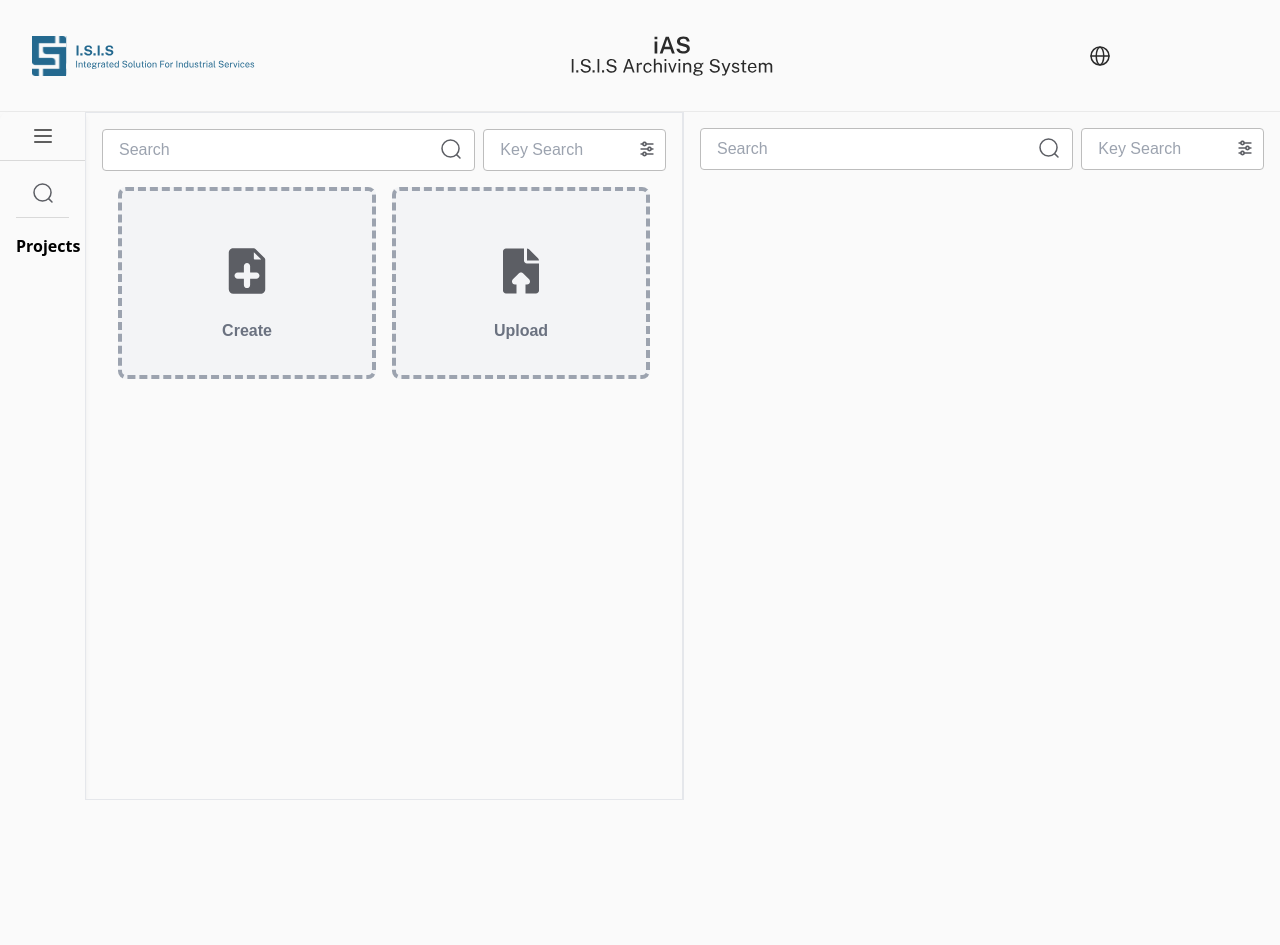
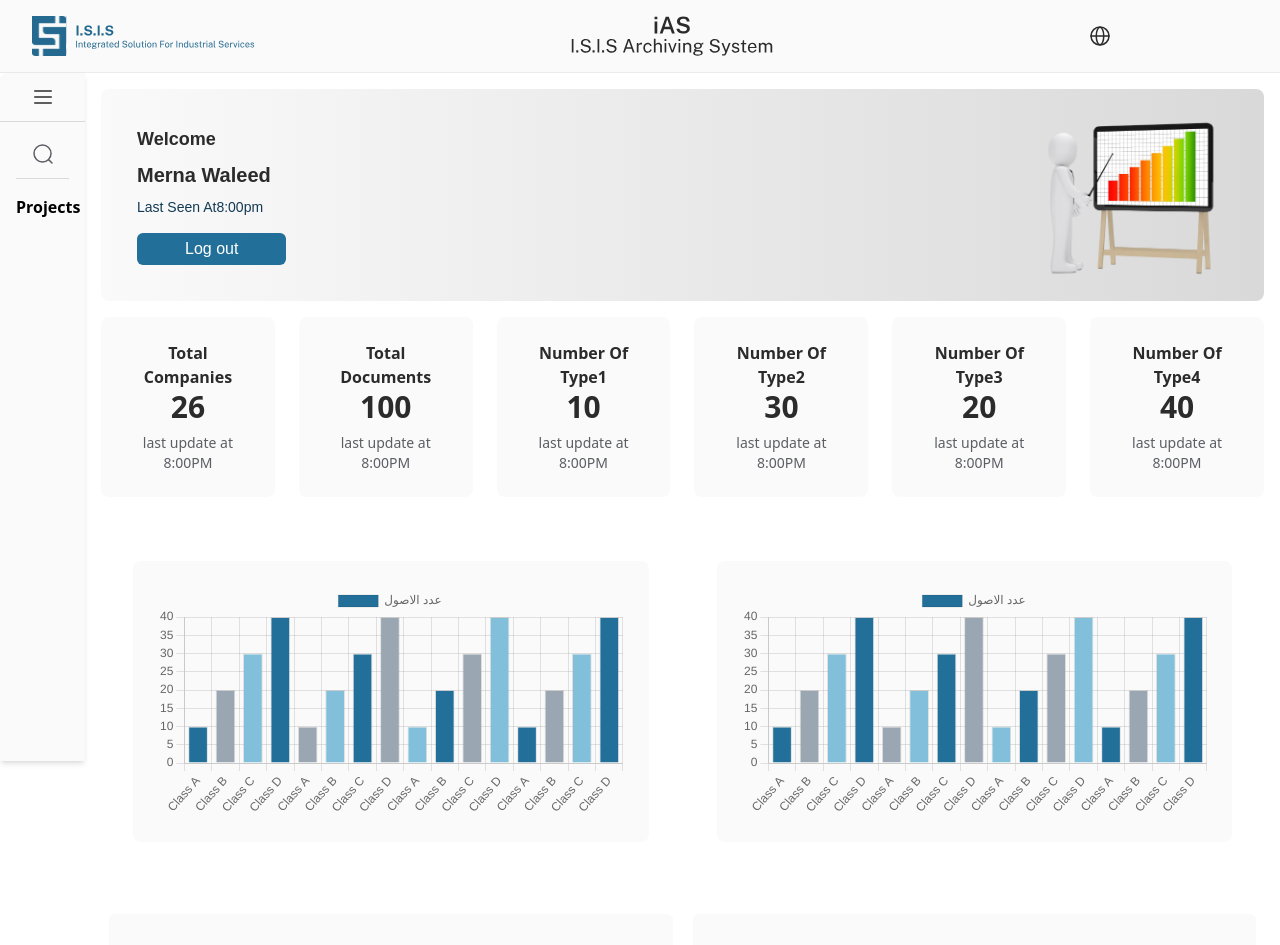
Before and after one commit to AyaElzoghby/Archive, a React (Vite) app: page / in a window 1280 px wide. Shown: the top 945 px of the page. Before the commit the page ends 800 px from the top, so only its background shows below. Built offline with nearby package versions, Linux system fonts and the light colour scheme.

Commit message:
Add WelcomePage

```diff
--- a/package.json
+++ b/package.json
@@ -10,8 +10,12 @@
     "preview": "vite preview"
   },
   "dependencies": {
+    "@fontsource/public-sans": "^5.1.1",
+    "@fortawesome/fontawesome-free": "^6.7.1",
     "axios": "^1.7.9",
+    "chart.js": "^4.4.7",
     "react": "^18.3.1",
+    "react-chartjs-2": "^5.2.0",
     "react-datepicker": "^7.5.0",
     "react-dom": "^18.3.1",
     "react-hot-toast": "^2.4.1",
--- a/src/App.jsx
+++ b/src/App.jsx
@@ -1,8 +1,21 @@
-import RootLayout from "../src/Pages/RootLayout"
+import { createBrowserRouter, RouterProvider } from "react-router-dom";
+import RootLayout from "../src/Pages/RootLayout";
+import WelcomePage from "./Pages/WelcomePage";
+
 function App() {
-  return <>
-  <RootLayout/>
-  </>;
+  const routes = createBrowserRouter([
+    {
+      path: "/",
+      element: <RootLayout > <WelcomePage /></RootLayout> ,
+      children: [
+
+      ],
+    },
+  ]);
+
+  return(
+    <RouterProvider router={routes}></RouterProvider>
+  )
 }
 
 export default App;
--- a/src/Pages/RootLayout.jsx
+++ b/src/Pages/RootLayout.jsx
@@ -7,7 +7,7 @@ import UploadComponent from "../components/Inputs/UploadComponent";
 import { Toaster } from "react-hot-toast";
 import { Outlet } from "react-router-dom";
 
-function RootLayout() {
+function RootLayout({children}) {
   return (
     <div className="">
       <Header />
@@ -18,8 +18,10 @@ function RootLayout() {
         }}
       >
         <Aside />
-        <main className="w-full flex h-full overflow-y-auto scrollbar-none z-0">
-          {/* <div className="px-4">
+        <div> {children}</div>
+
+        {/* <main className="w-full flex h-full overflow-y-auto scrollbar-none z-0">
+          <div className="px-4">
             <Outlet />
             <Toaster
               position="bottom-right"
@@ -28,7 +30,7 @@ function RootLayout() {
                 duration: 2000,
               }}
             />
-          </div> */}
+          </div>
           <div className="grow border bordeer-[#FAFAFA] border-r-2  p-4">
             <SearchInput />
             <div className="flex p-4 gap-4">
@@ -40,7 +42,7 @@ function RootLayout() {
             {" "}
             <SearchInput />
           </div>
-        </main>
+        </main> */}
       </div>
     </div>
   );
--- /dev/null
+++ b/src/Pages/WelcomePage.jsx
@@ -0,0 +1,27 @@
+import { Header } from "../components";
+import Aside from "../components/Layout/Aside";
+import WelcomeCard from "../components/WelcomeCard";
+import StatsCards from "../components/StatsCards";
+import BarChart from "../components/Charts/BarChart" ;
+import DoughnutChart from "../components/Charts/doughnutChart"
+
+// import GalleryViewer from "../components/Inputs/GalleryViewer";
+
+const HomePage = () => {
+  return (
+    <>
+      <WelcomeCard />
+      <StatsCards />
+      <div className="flex justify-between gap-5 p-6">
+      <BarChart />
+      <BarChart />
+      </div>
+      <div className="flex justify-between gap-5 p-6">
+      <DoughnutChart />
+        <DoughnutChart />
+      </div>
+    </>
+  );
+};
+
+export default HomePage;
--- /dev/null
+++ b/src/components/Charts/BarChart.jsx
@@ -0,0 +1,74 @@
+import { useState } from "react";
+import { Bar } from "react-chartjs-2";
+import {
+	Chart as ChartJS,
+	CategoryScale,
+	LinearScale,
+	BarElement,
+	Title,
+	Tooltip,
+	Legend,
+} from "chart.js";
+
+// Register the chart elements
+ChartJS.register(
+	CategoryScale,
+	LinearScale,
+	BarElement,
+	Title,
+	Tooltip,
+	Legend
+);
+
+const BarChart = () => {
+	// Static data for the chart
+	const [chartData] = useState({
+		labels: [
+			"Class A", "Class B", "Class C", "Class D",
+			"Class A", "Class B", "Class C", "Class D",
+			"Class A", "Class B", "Class C", "Class D",
+			"Class A", "Class B", "Class C", "Class D",
+		],
+		values: [10, 20, 30, 40, 10, 20, 30, 40, 10, 20, 30, 40, 10, 20, 30, 40],
+	});
+
+	// Array of colors for the bars
+	const colors = [
+		"#227099","#9AA6B2","#81BFDA",
+	];
+
+	// Chart.js options setup
+	const chartOptions = {
+		scales: {
+			y: {
+				beginAtZero: true,
+				min: 0,
+			},
+		},
+	};
+
+	return (
+		<div className="w-full p-6">
+			<div className="w-full p-6 bg-[#fafafa] rounded-lg">
+				{chartData.labels.length > 0 && (
+					<Bar
+						data={{
+							labels: chartData.labels, // Static labels
+							datasets: [
+								{
+									label: "عدد الاصول", // Dataset label
+									data: chartData.values, // Static data values
+									borderWidth: 1,
+									backgroundColor: colors, // Array of colors
+								},
+							],
+						}}
+						options={chartOptions}
+					/>
+				)}
+			</div>
+		</div>
+	);
+};
+
+export default BarChart;
--- /dev/null
+++ b/src/components/Charts/doughnutChart.jsx
@@ -0,0 +1,44 @@
+import { Doughnut } from "react-chartjs-2";
+import { Chart as ChartJS, ArcElement, Tooltip, Legend } from "chart.js";
+
+ChartJS.register(ArcElement, Tooltip, Legend);
+
+const DoughnutChart = () => {
+	// Static data for the chart
+	const data = {
+		labels: ["الكهرباء", "قطع الغيار", "الوقود", "المرتبات", "اخري"], // Labels
+		datasets: [
+			{
+				label: "إحصائيات", // Dataset label
+				data: [40, 25, 15, 10, 10], // Static values for the chart
+				backgroundColor: [
+					"#227099",
+					"#9AA6B2",
+					"#81BFDA",
+					"#0A3981",
+					"#1F509A",
+				],
+				borderColor: ["#227099","#9AA6B2","#81BFDA", "#0A3981", "#1F509A"],
+				borderWidth: 1,
+			},
+		],
+	};
+
+	const options = {
+		responsive: true,
+		maintainAspectRatio: false,
+	};
+
+	return (
+		<div
+			className=" p-6 bg-[#fafafa] rounded-md w-1/2"
+			style={{ height: "400px" }}>
+			<Doughnut
+				data={data}
+				options={options}
+			/>
+		</div>
+	);
+};
+
+export default DoughnutChart;
--- /dev/null
+++ b/src/components/Charts/index.js
@@ -0,0 +1,3 @@
+import BarChart from "./BarChart";
+import DoughnutChart from "./doughnutChart";
+export { BarChart, DoughnutChart };
--- a/src/components/Layout/Header.jsx
+++ b/src/components/Layout/Header.jsx
@@ -5,7 +5,7 @@ import Language from "../../Pages/additions/Language"
 // import { bar } from "../../assets/index";
 export default function Header() {
 	return (
-		<header className="flex justify-between items-center px-8 py-2 bg-[#FAFAFA]  border-b border-[#00000010]  h-28">
+		<header className="flex justify-between items-center px-8 py-4 bg-[#FAFAFA]  border-b border-[#00000010]">
 			<img
 				src={IsisLogo}
 				alt="Logo 1"
--- /dev/null
+++ b/src/components/StatsCards.jsx
@@ -0,0 +1,31 @@
+import React from "react";
+
+const stats = [
+	{ id: 1, title: "Total Companies", value: 26, icon: "fa-file-alt" },
+	{ id: 2, title: "Total  Documents", value: 100, icon: "fa-users" },
+	{ id: 3, title: "Number Of Type1", value: 10, icon: "fa-cogs" },
+	{ id: 4, title: "Number Of Type2", value: 30, icon: "fa-chart-bar" },
+	{ id: 3, title: "Number Of Type3", value: 20, icon: "fa-cogs" },
+	{ id: 4, title: "Number Of Type4", value: 40, icon: "fa-chart-bar" },
+];
+
+const StatsCards = () => {
+	return (
+		<div className="grid grid-cols-1 sm:grid-cols-3 md:grid-cols-6 gap-6 m-4">
+			{stats.map((stat) => (
+				<div
+					className="bg-[#fafafa] rounded-lg  p-6 text-center"
+					key={stat.id}>
+					<i className={`fa ${stat.icon} text-4xl text-[#2B2B2B] mb-4`}></i>
+					<h5 className=" font-semibold text-[#2B2B2B]">{stat.title}</h5>
+					<h3 className="text-3xl font-bold text-[#2B2B2B]">{stat.value}</h3>
+					<p className="text-sm text-[#5C5E64] mt-2">
+						last update at 8:00PM
+					</p>
+				</div>
+			))}
+		</div>
+	);
+};
+
+export default StatsCards;
--- /dev/null
+++ b/src/components/TasksCard.jsx
@@ -0,0 +1,31 @@
+const TasksCard = ({
+  TaskID,
+  TaskNameAr,
+  TaskNameEn,
+  PercentComplete,
+  TaskName,
+  PercentCompleteStyle,
+}) => {
+  return (
+    <div className="p-4 mb-4 rounded-md shadow-md relative bg-white">
+      <div className="">
+        {/* Task Name */}
+        <div className="font-bold text-lg mb-2 text-gray-800">{TaskName}</div>
+
+        {/* Progress Bar */}
+        <div className="w-full bg-gray-200 rounded-full h-4 relative">
+          <div
+            className="bg-green-500 h-4 rounded-full"
+            style={{ width: `${PercentComplete}%` }}
+          ></div>
+
+        </div>
+        <div className=" flex items-center mt-2 justify-center text-black font-semibold">
+            {`(${PercentComplete}%)`}
+          </div>
+      </div>
+    </div>
+  );
+};
+
+export default TasksCard;
--- /dev/null
+++ b/src/components/WelcomeCard.jsx
@@ -0,0 +1,56 @@
+import React from "react";
+import Home from "../assets/Images/Home.png";
+// import Spinner from "./spinner";
+import { useState } from "react";
+const WelcomeCard = () => {
+	// const { user, signOut } = useAuth();
+	const [loader, setLoader] = useState(false);
+	return (
+		<div
+			className="rounded-lg p-4 m-4"
+			style={{
+				backgroundImage: "linear-gradient(to right,#fafafa, #D9D9D9)",
+			}}
+			>
+			<div className="flex flex-col md:flex-row items-center md:justify-between gap-4">
+				<div className="mb-4 md:mb-0 md:order-last">
+					<img
+						src={Home}
+						alt="Statistics"
+						className="w-60 max-w-xs mx-auto md:mx-0"
+					/>
+				</div>
+
+				<div className=" font-tajawal px-5">
+					<h3 className="text-lg font-semibold text-[#2B2B2B]">Welcome</h3>
+					<h4 className="text-xl font-bold text-[#2B2B2B] mt-2">
+						{/* {" "}
+						{user?.username}{" "} */}
+						Merna Waleed
+					</h4>
+					<p className="text-sm font-tajawal text-[#133A54] mt-2 flex items-center ">
+						{/* آخر ظهور{" "}
+						{user.lastActive?.split("T")[0] +
+							" - " +
+							user.lastActive?.split("T")[1].split("+")[0]} */}
+							Last Seen At8:00pm
+					</p>
+					<div className="mt-4 space-x-2 space-x-reverse">
+						<button
+							disabled={loader}
+							onClick={async () => {
+								setLoader(true);
+								await signOut();
+							}}
+							className="bg-[#227099]  text-white py-1 px-12 rounded-md hover:bg-[#1a5a73] transition">
+							{loader ? <Spinner parentStyle="min-h-4" /> : "	Log out"}
+						</button>
+						<button className="border hidden border-[#227099] text-[#227099] py-2 px-4 rounded-lg hover:bg-blue-100 transition"><i class="fa-solid fa-right-from-bracket"></i></button>
+					</div>
+				</div>
+			</div>
+		</div>
+	);
+};
+
+export default WelcomeCard;
--- a/src/index.css
+++ b/src/index.css
@@ -3,5 +3,5 @@
 @tailwind utilities;
 
 body{
-    background: #FAFAFA;
+    background: #ffffff;
 }
```
Also changed, not shown: src/assets/Images/Home.png, 1 other file (tests, documents, lock files or other folders).
